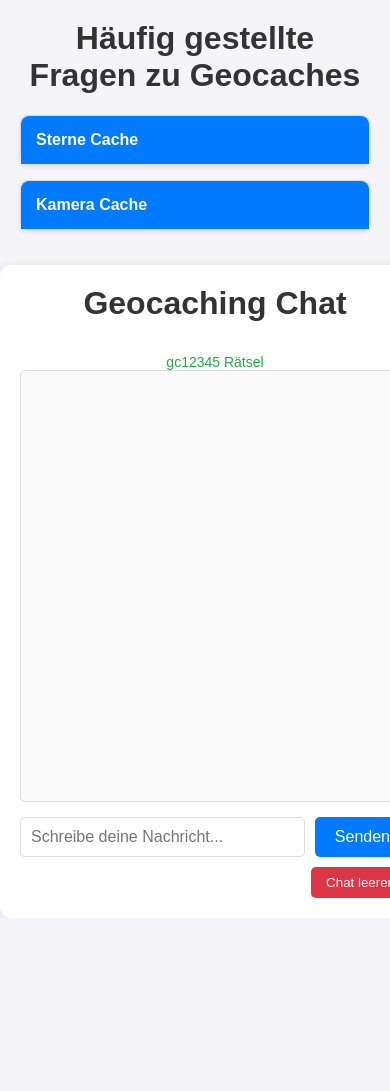
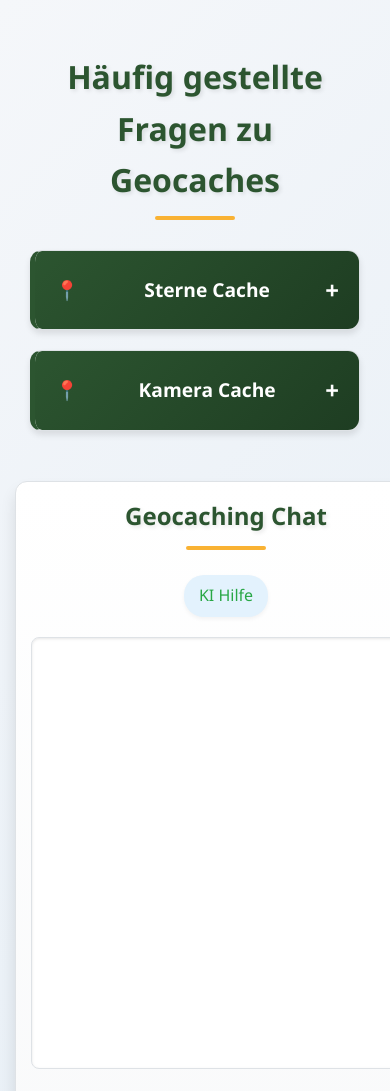
Before and after one commit to Lennarthuhn/Lennarthuhn.github.io, a plain HTML site: page index.html in a window 390 px wide. Shown: the top 1091 px of the page. Before the commit the page ends 918 px from the top, so only its background shows below. Drawn offline with Linux system fonts and the light colour scheme.

Commit message:
Update index.html

```diff
--- a/index.html
+++ b/index.html
@@ -6,192 +6,417 @@
 <meta name="viewport" content="width=device-width, initial-scale=1.0">
 <title>Geocache FAQ Seite</title>
 <style>
+  :root {
+    --primary-color: #2c5530;
+    --primary-dark: #1e3d22;
+    --primary-light: #4a7c59;
+    --secondary-color: #f9b233;
+    --secondary-dark: #e69e00;
+    --accent-color: #3498db;
+    --accent-light: #e3f2fd;
+    --text-dark: #333;
+    --text-light: #666;
+    --text-white: #fff;
+    --bg-light: #f8f9fa;
+    --border-color: #dee2e6;
+    --success-color: #28a745;
+    --warning-color: #ffc107;
+    --danger-color: #dc3545;
+    --shadow: 0 4px 6px rgba(0, 0, 0, 0.1);
+    --shadow-lg: 0 10px 15px rgba(0, 0, 0, 0.1);
+    --radius: 12px;
+    --radius-sm: 8px;
+    --transition: all 0.3s ease;
+  }
+
   body {
-    font-family: Arial, sans-serif;
+    font-family: 'Segoe UI', Tahoma, Geneva, Verdana, sans-serif;
     margin: 0;
     padding: 0;
-    background-color: #f4f4f9;
-    color: #333;
+    background: linear-gradient(135deg, #f5f7fa 0%, #e4edf5 100%);
+    color: var(--text-dark);
+    line-height: 1.6;
   }
+
   .container {
     max-width: 800px;
-    margin: 0 auto;
+    margin: 30px auto;
     padding: 20px;
   }
+
   h1 {
     text-align: center;
-    color: #4a4a4a;
+    color: var(--primary-color);
+    margin-bottom: 30px;
+    font-weight: 700;
+    font-size: 2.5rem;
+    text-shadow: 2px 2px 4px rgba(0, 0, 0, 0.1);
+    position: relative;
+    padding-bottom: 15px;
   }
+
+  h1::after {
+    content: '';
+    position: absolute;
+    bottom: 0;
+    left: 50%;
+    transform: translateX(-50%);
+    width: 80px;
+    height: 4px;
+    background: var(--secondary-color);
+    border-radius: 2px;
+  }
+
   .faq-item {
-    background: #fff;
-    border: 1px solid #ddd;
-    border-radius: 8px;
-    margin-bottom: 15px;
-    box-shadow: 0 2px 5px rgba(0,0,0,0.1);
+    background: var(--text-white);
+    border: 1px solid var(--border-color);
+    border-radius: var(--radius);
+    margin-bottom: 20px;
+    box-shadow: var(--shadow);
+    overflow: hidden;
+    transition: var(--transition);
+    border-left: 5px solid var(--primary-color);
   }
+
+  .faq-item:hover {
+    transform: translateY(-2px);
+    box-shadow: var(--shadow-lg);
+  }
+
   .question {
-    background: #007bff;
-    color: white;
-    padding: 15px;
+    background: linear-gradient(135deg, var(--primary-color) 0%, var(--primary-dark) 100%);
+    color: var(--text-white);
+    padding: 20px;
     cursor: pointer;
-    border-top-left-radius: 8px;
-    border-top-right-radius: 8px;
+    font-weight: 600;
+    font-size: 1.2rem;
+    display: flex;
+    justify-content: space-between;
+    align-items: center;
+    transition: var(--transition);
+  }
+
+  .question::after {
+    content: '+';
+    font-size: 1.5rem;
     font-weight: bold;
+    transition: var(--transition);
   }
+
+  .faq-item.open .question::after {
+    content: '−';
+  }
+
+  .faq-item.open .question {
+    background: linear-gradient(135deg, var(--primary-dark) 0%, var(--primary-color) 100%);
+  }
+
   .sub-question {
-    background: #add8e6;
-    color: #333;
-    padding: 10px 15px;
+    background: var(--accent-light);
+    color: var(--primary-dark);
+    padding: 15px 20px;
     cursor: pointer;
+    font-weight: 600;
+    margin: 0;
+    border-bottom: 1px solid var(--border-color);
+    display: flex;
+    justify-content: space-between;
+    align-items: center;
+    transition: var(--transition);
+  }
+
+  .sub-question::after {
+    content: '→';
     font-weight: bold;
-    margin: 0 15px;
+    transition: var(--transition);
   }
+
+  .sub-faq-item.open .sub-question::after {
+    content: '↓';
+    transform: rotate(90deg);
+  }
+
   .answer, .sub-answer {
-    padding: 15px;
+    padding: 20px;
     display: none;
+    background: var(--bg-light);
+    border-top: 1px solid var(--border-color);
   }
+
   .faq-item.open .answer {
     display: block;
+    animation: fadeIn 0.5s ease-in-out;
   }
-  .faq-item.open .question {
-    background: #0056b3;
-  }
+
   .sub-faq-item.open .sub-answer {
     display: block;
+    animation: fadeIn 0.3s ease-in-out;
   }
 
+  @keyframes fadeIn {
+    from { opacity: 0; transform: translateY(-10px); }
+    to { opacity: 1; transform: translateY(0); }
+  }
+
+  /* Chat Container Styles */
   .chat-container {
     width: 100%;
     max-width: 800px;
     background-color: white;
-            border-radius: 10px;
-            box-shadow: 0 2px 10px rgba(0, 0, 0, 0.1);
-            padding: 20px;
+    border-radius: var(--radius);
+    box-shadow: var(--shadow-lg);
+    padding: 25px;
     display: flex;
     flex-direction: column;
+    margin: 30px auto;
+    border: 1px solid var(--border-color);
+    background: linear-gradient(to bottom, #ffffff 0%, #f8f9fa 100%);
   }
 
-        h1 {
+  .chat-container h1 {
     text-align: center;
-            color: #333;
+    color: var(--primary-color);
     margin-top: 0;
+    margin-bottom: 15px;
+    font-weight: 700;
+    font-size: 1.8rem;
+  }
+
+  .api-status {
+    text-align: center;
+    margin-top: 10px;
+    margin-bottom: 20px;
+    font-size: 16px;
+    color: var(--success-color);
+    font-weight: 500;
+    padding: 8px 15px;
+    background: var(--accent-light);
+    border-radius: 20px;
+    display: inline-block;
+    align-self: center;
+    box-shadow: 0 2px 4px rgba(0, 0, 0, 0.05);
   }
 
   .chat-box {
     height: 400px;
     overflow-y: auto;
-            border: 1px solid #ddd;
-            border-radius: 5px;
+    border: 1px solid var(--border-color);
+    border-radius: var(--radius-sm);
     padding: 15px;
     margin-bottom: 15px;
     background-color: #fafafa;
     display: flex;
     flex-direction: column;
+    gap: 10px;
+    background: white;
+    box-shadow: inset 0 1px 3px rgba(0, 0, 0, 0.1);
   }
 
   .message {
     margin-bottom: 10px;
-            padding: 8px 12px;
+    padding: 12px 18px;
     border-radius: 18px;
     max-width: 80%;
     word-wrap: break-word;
+    font-size: 15px;
+    line-height: 1.5;
+    box-shadow: 0 1px 3px rgba(0, 0, 0, 0.1);
   }
 
   .user-message {
-            background-color: #007bff;
-            color: white;
+    background: linear-gradient(135deg, var(--primary-color) 0%, var(--primary-dark) 100%);
+    color: var(--text-white);
     align-self: flex-end;
     border-bottom-right-radius: 5px;
+    font-weight: 500;
   }
 
   .bot-message {
-            background-color: #e9ecef;
-            color: #333;
+    background: linear-gradient(135deg, #f1f5f9 0%, #e2e8f0 100%);
+    color: var(--text-dark);
     align-self: flex-start;
     border-bottom-left-radius: 5px;
+    border: 1px solid #e2e8f0;
+  }
+
+  .typing-indicator {
+    color: var(--text-light);
+    font-style: italic;
+    margin-bottom: 10px;
+    display: none;
+    align-self: flex-start;
+    padding: 10px 15px;
+    background: #f1f5f9;
+    border-radius: 18px;
+    font-size: 15px;
+    border: 1px solid #e2e8f0;
+    align-self: flex-start;
   }
 
   .input-area {
     display: flex;
     gap: 10px;
+    margin-top: 10px;
   }
 
   #userInput {
     flex: 1;
-            padding: 10px;
-            border: 1px solid #ddd;
-            border-radius: 5px;
+    padding: 12px 15px;
+    border: 1px solid var(--border-color);
+    border-radius: var(--radius-sm);
     font-size: 16px;
+    outline: none;
+    transition: var(--transition);
+  }
+
+  #userInput:focus {
+    border-color: var(--primary-color);
+    box-shadow: 0 0 0 3px rgba(44, 85, 48, 0.1);
   }
 
   #sendButton {
-            padding: 10px 20px;
-            background-color: #007bff;
+    padding: 12px 25px;
+    background: linear-gradient(135deg, var(--primary-color) 0%, var(--primary-dark) 100%);
     color: white;
     border: none;
-            border-radius: 5px;
+    border-radius: var(--radius-sm);
     cursor: pointer;
     font-size: 16px;
+    font-weight: 600;
+    transition: var(--transition);
+    display: flex;
+    align-items: center;
+    gap: 5px;
   }
 
   #sendButton:hover {
-            background-color: #0056b3;
-        }
-
-        .typing-indicator {
-            color: #666;
-            font-style: italic;
-            margin-bottom: 10px;
-            display: none;
-        }
-
-        .api-status {
-            text-align: center;
-            margin-top: 10px;
-            font-size: 14px;
-            color: #28a745;
+    background: linear-gradient(135deg, var(--primary-dark) 0%, #162e16 100%);
+    transform: translateY(-1px);
+    box-shadow: 0 4px 8px rgba(0, 0, 0, 0.1);
   }
 
   .clear-chat {
-            background-color: #dc3545;
+    background-color: var(--danger-color);
     color: white;
     border: none;
-            border-radius: 5px;
-            padding: 8px 15px;
-            margin-top: 10px;
+    border-radius: var(--radius-sm);
+    padding: 10px 20px;
+    margin-top: 15px;
     cursor: pointer;
     align-self: flex-end;
+    font-weight: 600;
+    transition: var(--transition);
+    font-size: 14px;
+    box-shadow: 0 2px 4px rgba(0, 0, 0, 0.1);
   }
 
   .clear-chat:hover {
     background-color: #c82333;
-        }
-        /* Fetter Text */
-strong {
-    font-weight: bold;
-    color: #333;
+    transform: translateY(-1px);
+    box-shadow: 0 4px 8px rgba(0, 0, 0, 0.15);
   }
 
-/* Markierungen */
-mark {
-    background-color: yellow;
-    padding: 2px;
-    border-radius: 2px;
+  /* Text formatting */
+  strong {
+    font-weight: 700;
+    color: var(--primary-dark);
   }
 
-/* Kursiv-Hervorhebungen */
+  mark {
+    background-color: var(--secondary-color);
+    padding: 2px 5px;
+    border-radius: 3px;
+    color: var(--text-dark);
+    font-weight: 600;
+  }
+
   em {
     font-style: italic;
-    color: #666;
+    color: var(--text-light);
   }
 
-/* Aufzählungen */
   ul {
-    margin: 0;
+    margin: 10px 0;
     padding-left: 20px;
   }
 
+  li {
+    margin: 8px 0;
+    color: var(--text-dark);
+  }
 
+  /* Icons for better UX */
+  .question::before {
+    content: '📍';
+    margin-right: 10px;
+  }
+
+  .sub-question::before {
+    content: '🔍';
+    margin-right: 10px;
+  }
+
+  #sendButton::before {
+    content: '📤';
+  }
+
+  .clear-chat::before {
+    content: '🗑️';
+    margin-right: 5px;
+  }
+
+  /* Responsive design */
+  @media (max-width: 768px) {
+    .container, .chat-container {
+      margin: 15px;
+      padding: 15px;
+    }
+
+    h1 {
+      font-size: 2rem;
+    }
+
+    .chat-container h1 {
+      font-size: 1.5rem;
+    }
+
+    .message {
+      max-width: 90%;
+    }
+
+    .input-area {
+      flex-direction: column;
+    }
+
+    #sendButton {
+      align-self: flex-end;
+    }
+  }
+
+  /* Geocaching specific styling */
+  .geocaching-icon {
+    display: inline-block;
+    margin-right: 8px;
+    font-size: 1.2em;
+  }
+
+  .nfc-icon::before {
+    content: '📱';
+  }
+
+  .camera-icon::before {
+    content: '📷';
+  }
+
+  .warning::before {
+    content: '⚠️ ';
+    color: var(--warning-color);
+  }
+
+  .success::before {
+    content: '✅ ';
+    color: var(--success-color);
+  }
 </style>
 </head>
 <body>
@@ -276,7 +501,7 @@ ul {
 </div>
     <div class="chat-container">
         <h1>Geocaching Chat</h1>
-        <div class="api-status">gc12345 Rätsel</div>
+        <div class="api-status">KI Hilfe</div>
         <div class="chat-box" id="chatBox">
             <div class="typing-indicator" id="typingIndicator">Ki schreibt...</div>
         </div>
```
Lines whose indentation alone changed are shown as unchanged.
